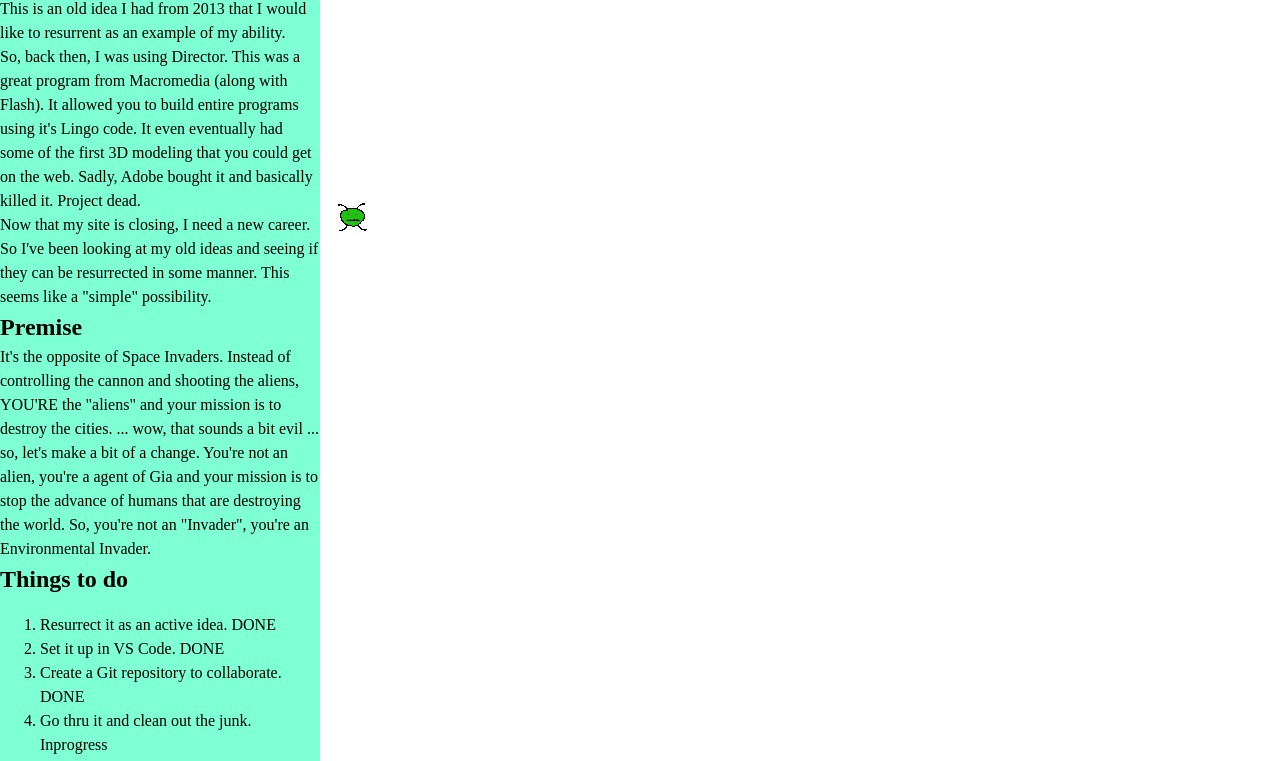
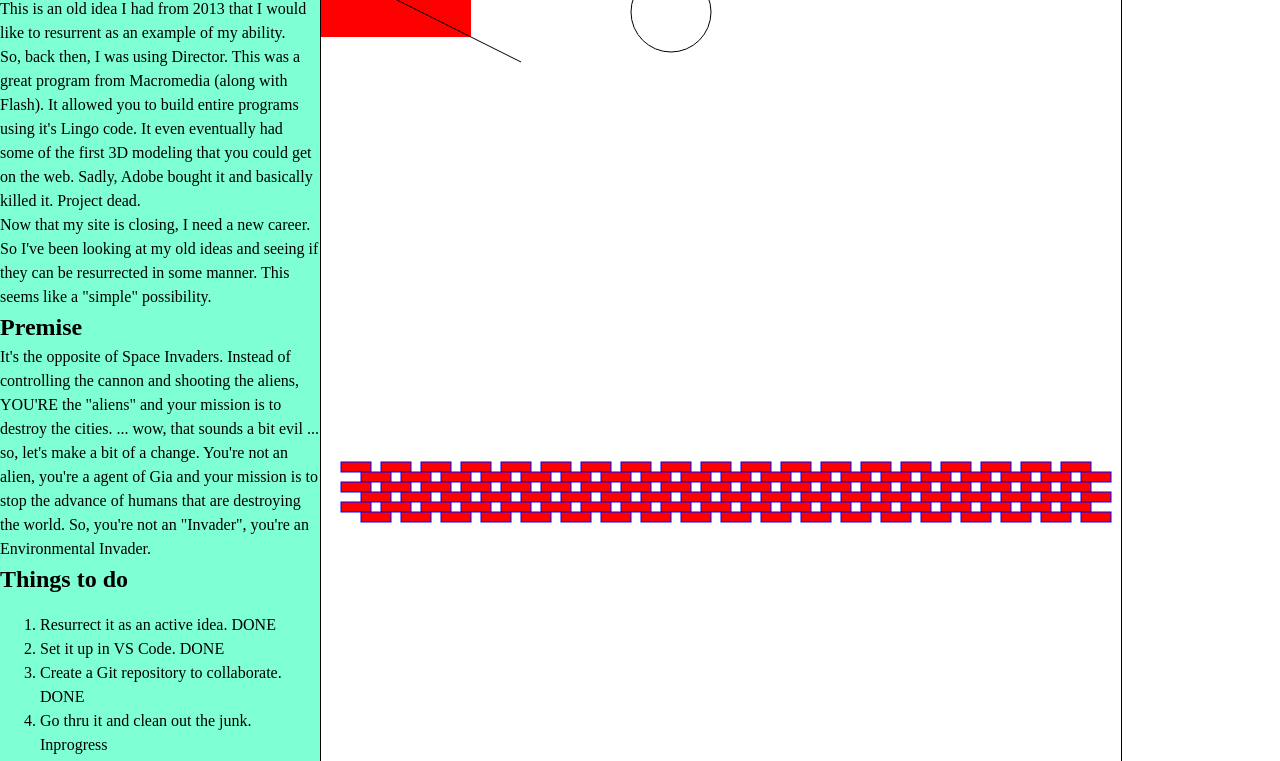
Before and after one commit to tbatchelder/Reverse-Envaders, a plain HTML site: page index.html in a window 1280 px wide. Shown: the part 87-848 px from the top of the page. Drawn offline with Linux system fonts and the light colour scheme.

Commit message:
Testing Canvas

```diff
--- /dev/null
+++ b/genes/basics.js
@@ -0,0 +1,76 @@
+const canvas = document.getElementById("myCanvas");
+const ctx = canvas.getContext("2d");
+const image = document.getElementById("scream");
+
+ctx.fillStyle = "red";
+ctx.fillRect(0, 0, 150, 75);
+
+// Create a Canvas: above
+
+// Define a new path
+ctx.beginPath();
+
+// Set a start-point
+ctx.moveTo(0, 0);
+
+// Set an end-point
+ctx.lineTo(200, 100);
+
+// Stroke it (Do the Drawing)
+ctx.stroke();
+
+ctx.beginPath();
+ctx.arc(350, 50, 40, 0, 2 * Math.PI);
+ctx.stroke();
+
+// Draw a shield wall
+// ctx.beginPath();
+// ctx.arc(400,1000,450,86,86.1);
+// ctx.lineWidth = 5;
+// ctx.lineCap = "square";
+// ctx.stroke();
+
+let pushMe = true
+for (let j = 500; j < 560; j += 10) {
+  // for (let i = 85.4; i < 87.5; i += 0.2) {
+  ctx.beginPath();
+  if (pushMe) {
+    for (let i = 20; i < 780; i += 40) {
+      // ctx.moveTo(i, j);
+      // ctx.lineTo(i + 10, j);
+      // ctx.arc(400,1000,j,i,i + 0.1);
+      // the filled rectangle
+      ctx.fillStyle = "red";
+      ctx.fillRect(i,j,30,10);
+
+      // the outline rectangle
+      ctx.strokeStyle = "blue";
+      ctx.lineWidth = 1;
+      ctx.strokeRect(i,j, 30,10)
+    }
+    pushMe = false;
+  } else {
+      // ctx.arc(400,1000,j,i + 0.1, i + 0.2);
+    for (let i = 40; i < 780; i += 40) {
+    //   ctx.moveTo(i, j);
+    //   ctx.lineTo(i + 10, j);
+      pushMe = true;
+            // the filled rectangle
+      ctx.fillStyle = "red";
+      ctx.fillRect(i,j,30,10);
+
+      // the outline rectangle
+      ctx.strokeStyle = "blue";
+      ctx.lineWidth = 1;
+      ctx.strokeRect(i,j, 30,10)
+    }
+  }
+  // ctx.lineWidth = 1;
+  // ctx.strokeStyle = "blue";
+  // ctx.lineCap = "square";
+  // ctx.stroke();
+}
+
+image.addEventListener("load", (e) => {
+  ctx.drawImage(image, 10, 10);
+});
--- a/index.html
+++ b/index.html
@@ -76,9 +76,26 @@
           <li>Find a sprite creation software. Inprogress</li>
         </ol>
       </div>
-      <div class="game">
-        <h1>Reverse Envaders</h1>
-        <img src="scans/dabug.gif" alt="dabug" id="myImage">
+      <!-- Game Canvas -->
+      <div id="gameCanvas">
+        <div id="title">
+          <h1>Reverse Envaders</h1>
+        </div>
+
+        <div id="compLevels">
+
+        </div>
+        <div style="display:none;">
+          <img id="scream" width="220" height="277" src="img/alien.png">
+        </div>
+
+        <div id="canvas">
+          <canvas id="myCanvas" height="800" width="800" style="border: 1px solid black;"></canvas>
+        </div>
+
+        <div id="playerLevels">
+
+        </div>
       </div>
     </main>
 
@@ -129,4 +146,5 @@
   <script src="orders/beings.js"></script>
   <script src="orders/highcommand.js"></script>
   <script src="orders/highCommand.js"></script> -->
+  <script src="genes/basics.js"></script>
 </html>
```
